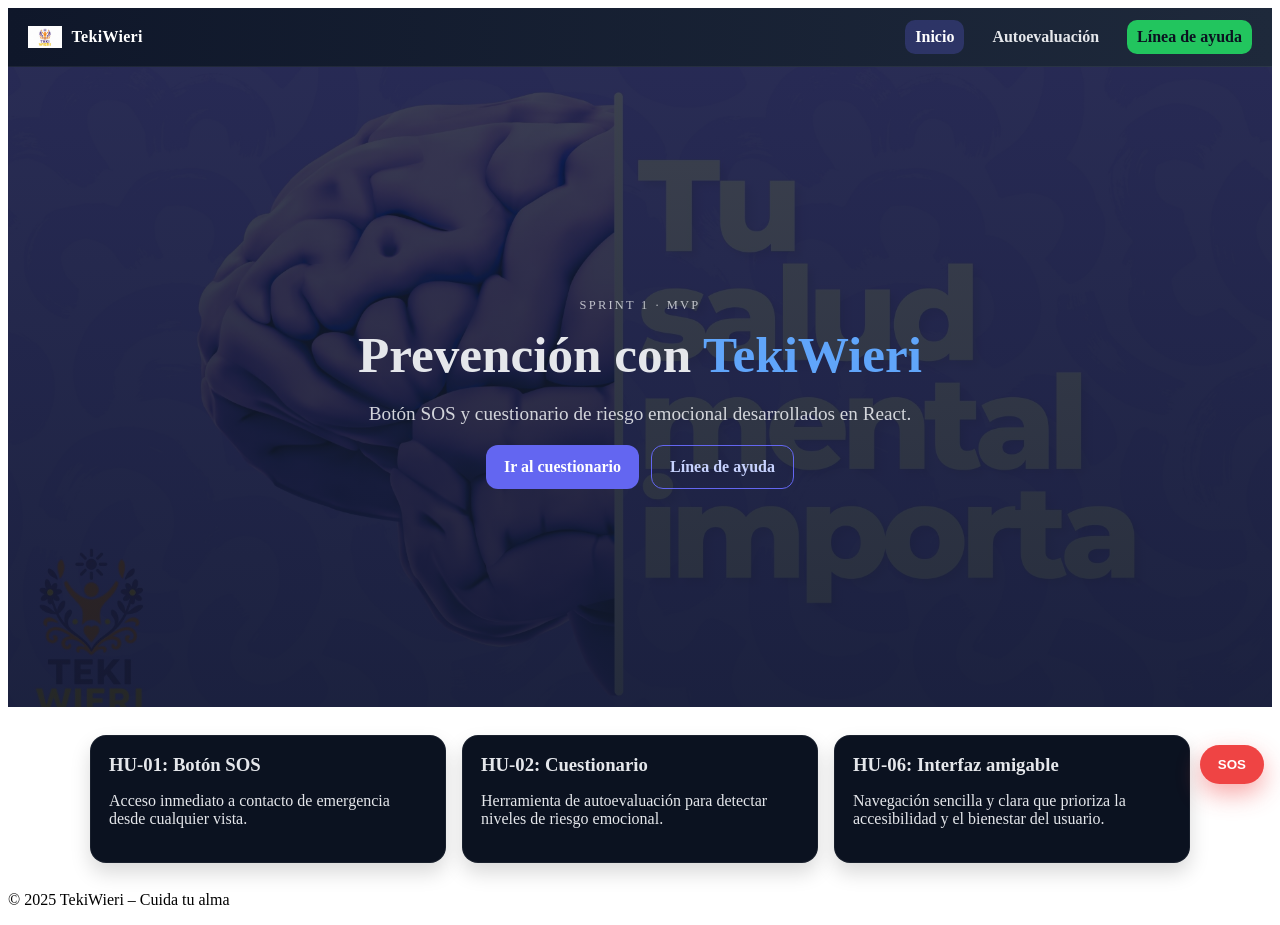
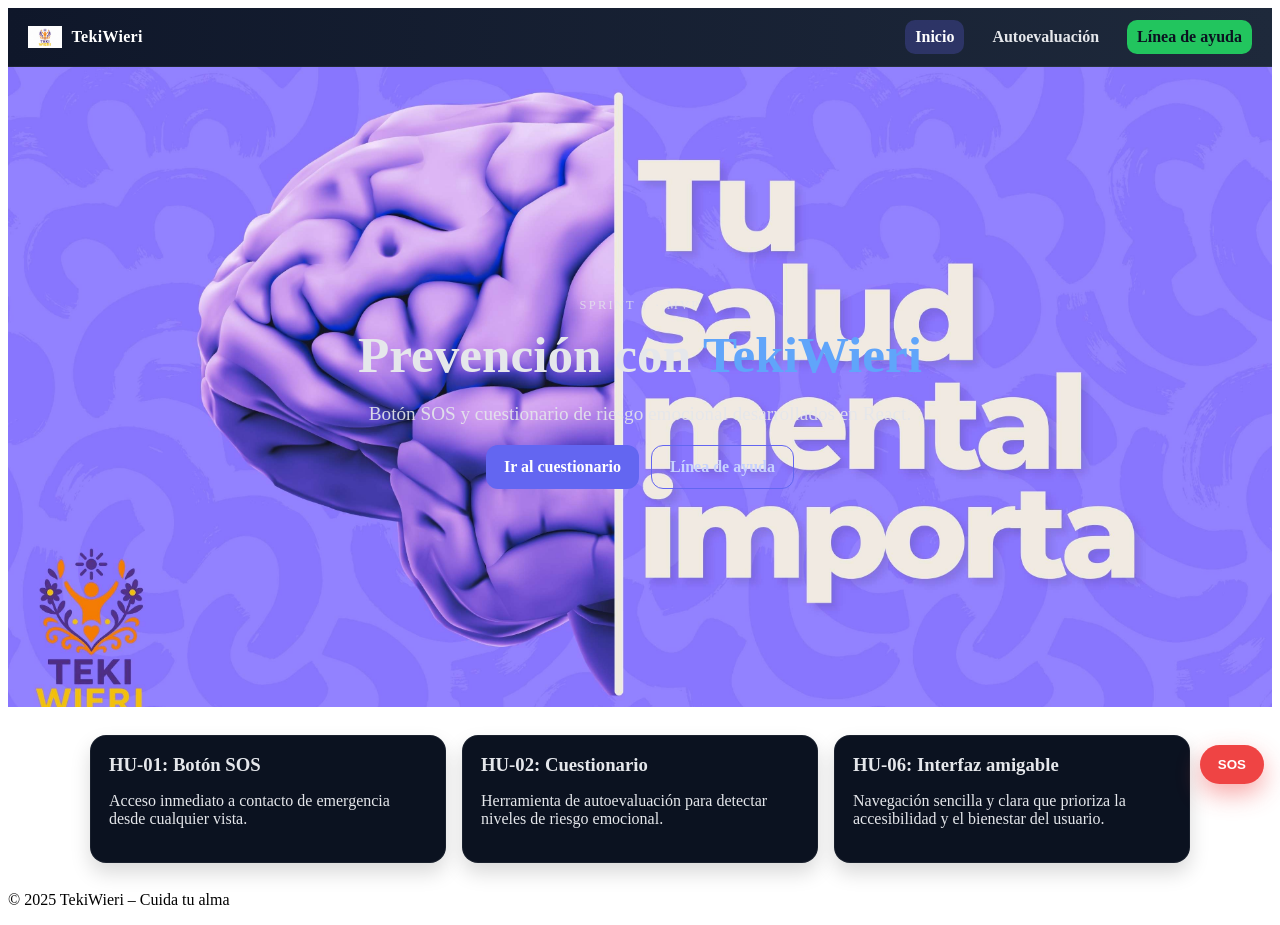
Before and after one commit to Tlakaelel09/tekiwieri-sprint1, a React (Create React App) app: page / in a window 1280 px wide. Built offline with nearby package versions, Linux system fonts and the light colour scheme.

Commit message:
Update Home.js

```diff
--- a/src/components/Home.js
+++ b/src/components/Home.js
@@ -1,12 +1,20 @@
 // src/components/Home.js
 import React from "react";
 import { Link } from "react-router-dom";
+import heroImage from '../assets/hero-tekiwieri.jpg';
 
 const Home = () => {
   return (
     <>
       {/* HERO */}
-      <section className="tw-hero">
+      <section className="tw-hero"
+      style={{
+        backgroundImage: `url(${heroImage})`,
+        backgroundPosition: 'center',
+        backgroundSize: 'cover',
+        backgroundRepeat: 'no-repeat'
+      }}
+      >
         <div className="tw-hero__content">
           <p className="eyebrow">Sprint 1 · MVP</p>
           <h1>
```
